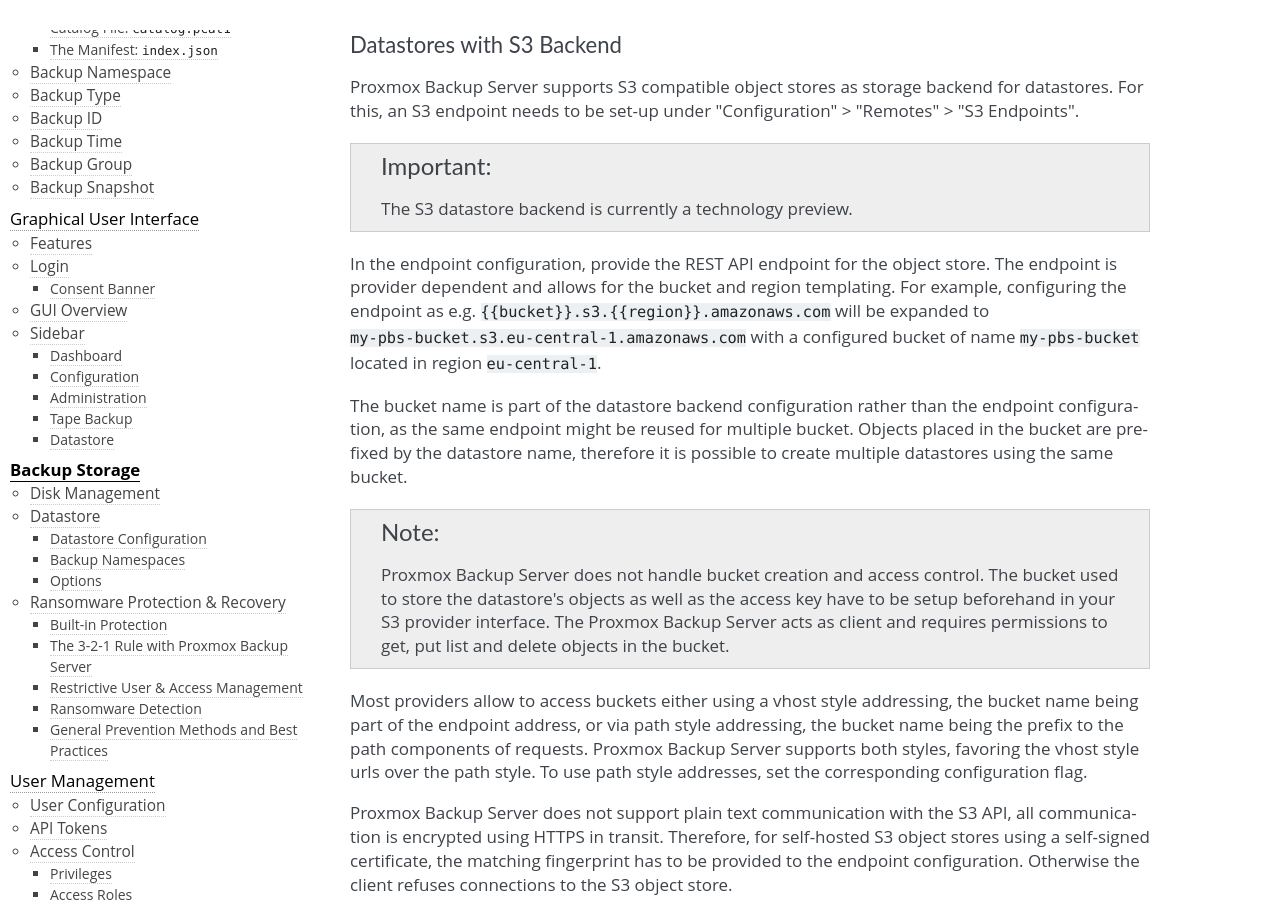
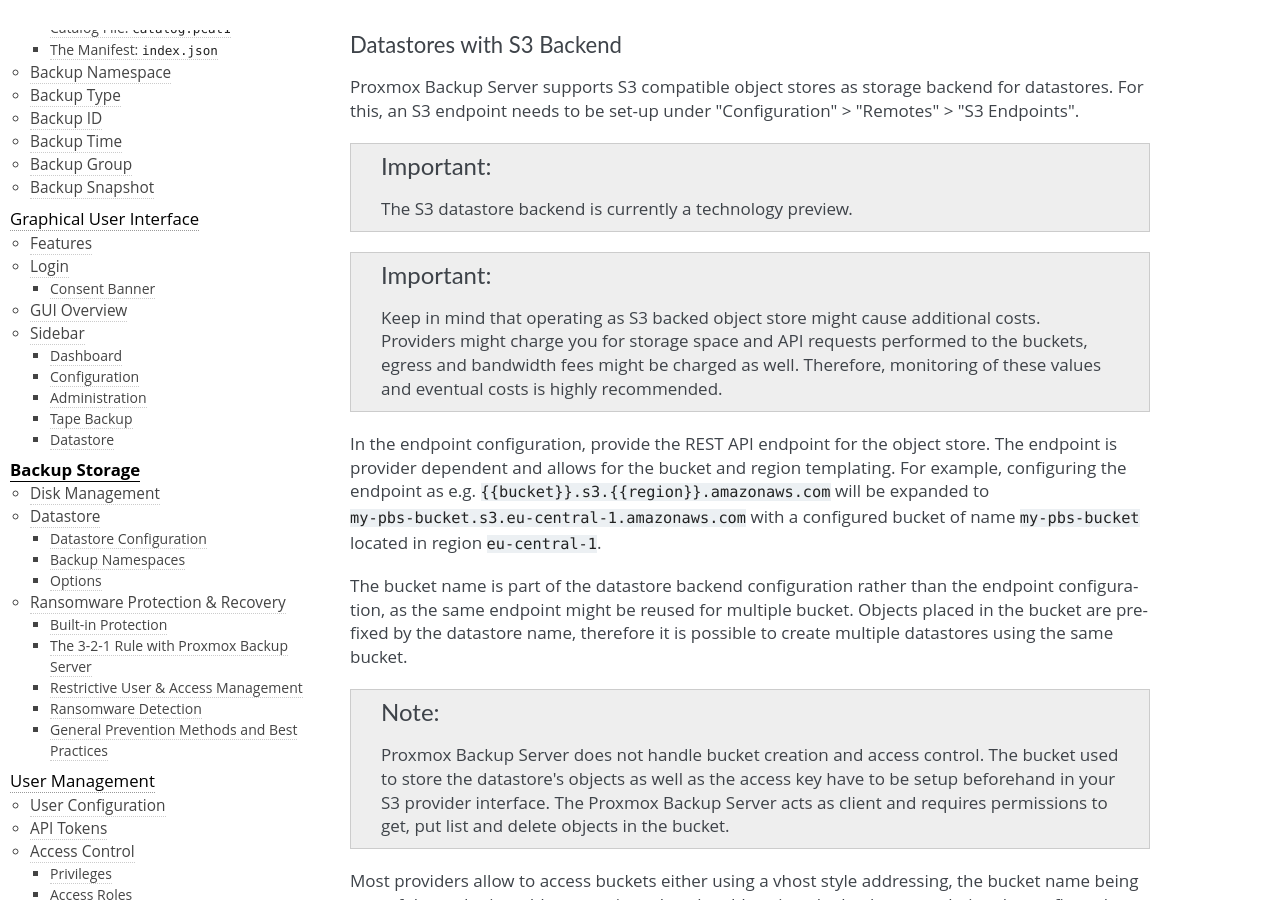
Before and after one commit to rikka-chunibyo/PBS-X, a Sphinx documentation site: the page built from docs/storage.rst, in a window 1280 px wide and 900 px high, scrolled down 4108 px. Built offline with Sphinx 7.4.7, drawn with Linux system fonts in a browser that asks for light colours.

Commit message:
docs: s3: add warning of potential costs when using s3 backends
S3 object store providers typically charge not only for storage
usage, but also for API requests. Explicitley warn the user about
this in the docs.

Signed-off-by: Christian Ebner <c.ebner@proxmox.com>
Reviewed-by: Lukas Wagner <l.wagner@proxmox.com>
Link: https://lore.proxmox.com/20250723080231.189207-2-c.ebner@proxmox.com
Signed-off-by: Thomas Lamprecht <t.lamprecht@proxmox.com>

```diff
--- a/docs/storage.rst
+++ b/docs/storage.rst
@@ -240,6 +240,11 @@ Proxmox Backup Server supports S3 compatible object stores as storage backend fo
 this, an S3 endpoint needs to be set-up under "Configuration" > "Remotes" > "S3 Endpoints".
 
 .. important:: The S3 datastore backend is currently a technology preview.
+
+.. important:: Keep in mind that operating as S3 backed object store might cause additional costs.
+   Providers might charge you for storage space and API requests performed to the buckets, egress
+   and bandwidth fees might be charged as well. Therefore, monitoring of these values and eventual
+   costs is highly recommended.
 
 In the endpoint configuration, provide the REST API endpoint for the object store. The endpoint
 is provider dependent and allows for the bucket and region templating. For example, configuring
```
